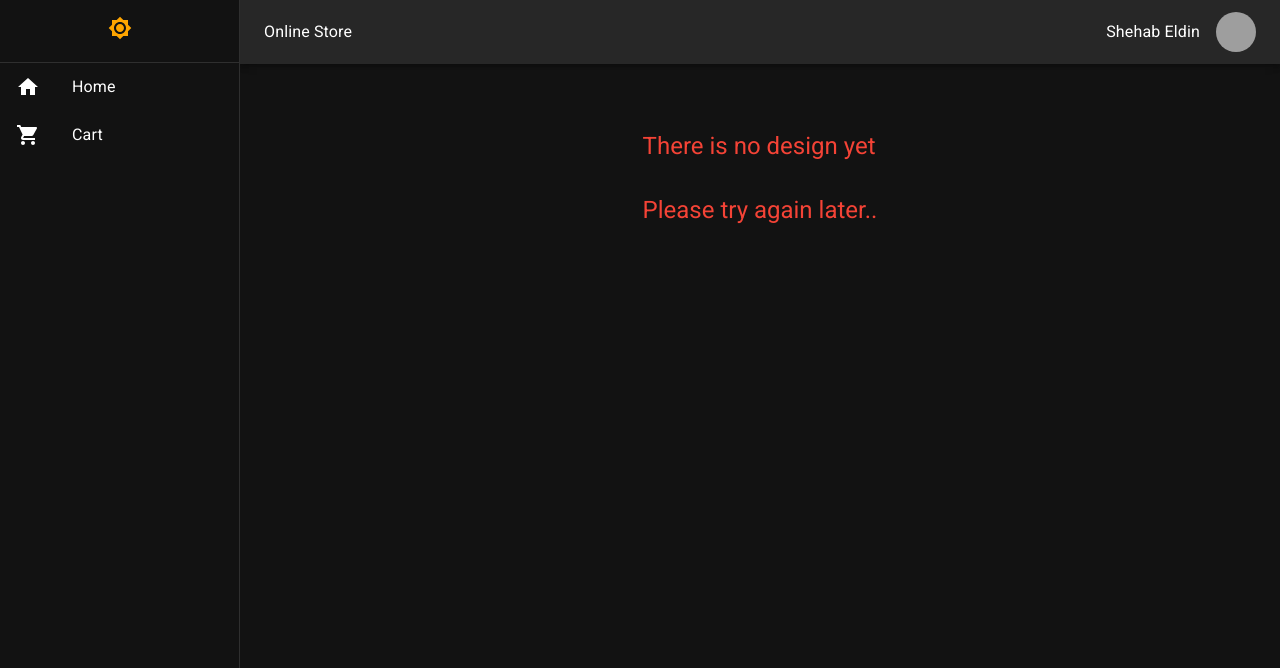
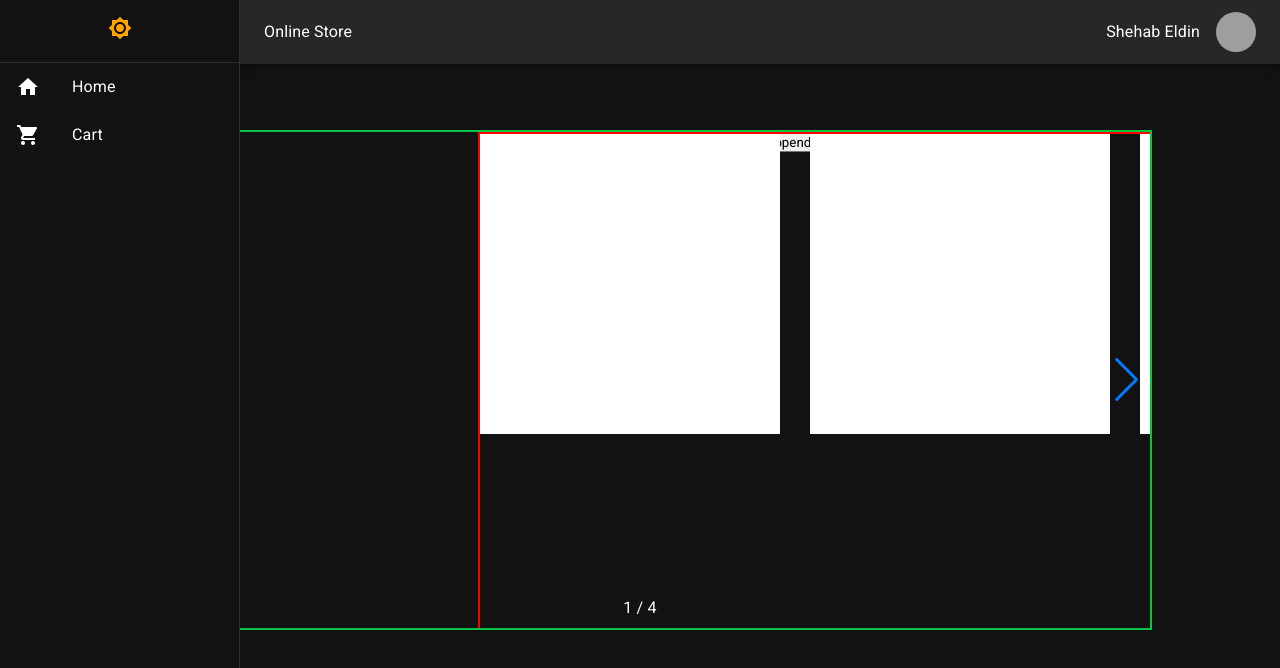
Before and after one commit to ShehabMm/Full-stack-Online-store-with-Nodejs, a React (Create React App) app in the folder frontend/: page /SwiperComponent in a window 1280 px wide. Shown: the top 668 px of the page. Built offline with nearby package versions, Linux system fonts and the light colour scheme; grey boxes are pictures that could not be loaded; a web font is replaced by a local one.

Commit message:
swippper

```diff
--- a/frontend/package.json
+++ b/frontend/package.json
@@ -6,7 +6,7 @@
     "@emotion/react": "^11.10.6",
     "@emotion/styled": "^11.10.6",
     "@mui/icons-material": "^5.11.11",
-    "@mui/material": "^5.11.13",
+    "@mui/material": "^5.11.14",
     "@reduxjs/toolkit": "^1.9.3",
     "@testing-library/jest-dom": "^5.16.5",
     "@testing-library/react": "^14.0.0",
@@ -18,7 +18,7 @@
     "react-router-dom": "^6.9.0",
     "react-scripts": "5.0.1",
     "styled-components": "^5.3.9",
-    "swiper": "6.8",
+    "swiper": "^9.1.1",
     "web-vitals": "^3.3.0"
   },
   "scripts": {
--- a/frontend/src/App.js
+++ b/frontend/src/App.js
@@ -8,7 +8,7 @@ import {
 } from "react-router-dom";
 import Cart from "pages/cart/Cart";
 import Productdetails from "pages/productDetails/ProductDetails";
-import Swiper from "pages/swiper/swiper"
+import SwiperComponent from "pages/swiper/swiper"
 import NotFound from "./pages/NotFound";
 
 const router = createBrowserRouter(
@@ -17,7 +17,7 @@ const router = createBrowserRouter(
       <Route index element={<Home />} />
       <Route path="cart" element={<Cart />} />
       <Route path="Productdetails/:id" element={<Productdetails />} />
-      <Route path="Swiper" element={<Swiper />} />
+      <Route path="SwiperComponent" element={<SwiperComponent />} />
 
 
 
--- a/frontend/src/pages/home/Home.jsx
+++ b/frontend/src/pages/home/Home.jsx
@@ -15,7 +15,6 @@ import { addQuantity, decreaseQuantity } from "Redux/counterSlice";
 import AddIcon from "@mui/icons-material/Add";
 import RemoveIcon from "@mui/icons-material/Remove";
 import Badge from "@mui/material/Badge";
-import Swiper from "pages/swiper/swiper";
 import ImageListMuiComponent from "MUI-components/imageList/imageList";
 
 
@@ -159,7 +158,7 @@ const Home = () => {
 
 
 
-        <Swiper />
+
 
 
 
--- a/frontend/src/pages/swiper/swiper.css
+++ /dev/null
@@ -1,17 +0,0 @@
-main{
-
-display: flex;
-flex-direction: row;
-flex-wrap: wrap;
-
-}
-
-
-
-
-img{
-
-width: 240px;
-height:240px
-
-}
--- a/frontend/src/pages/swiper/swiper.jsx
+++ b/frontend/src/pages/swiper/swiper.jsx
@@ -1,42 +1,98 @@
-import "./swiper.css";
-import {Swiper, SwiperSlide } from 'swiper/react';
-import 'swiper/swiper.min.css'
+// Import Swiper React components
+import { Swiper, SwiperSlide } from "swiper/react";
+import React, {  useState } from "react";
+
+// Import Swiper styles
+import "swiper/css";
+import "swiper/css/grid";
+import "swiper/css/pagination";
+import "swiper/css/navigation";
+
+import "./swiperStyle.css";
+
+// import required modules
+import { Pagination, Navigation } from "swiper";
+
+const imgLink = [
+  "https://res.cloudinary.com/dvytkrzaq/image/upload/v1679635328/online%20store/800px_COLOURBOX8072182_de1amq.jpg",
+  "https://res.cloudinary.com/dvytkrzaq/image/upload/v1679635329/online%20store/black-bowler-hat-on-white-background-vector_n7f2ah.jpg",
+  "https://res.cloudinary.com/dvytkrzaq/image/upload/v1679635328/online%20store/istockphoto-1152609532-170667a_wnxcc7.jpg",
+  "https://res.cloudinary.com/dvytkrzaq/image/upload/v1679635327/online%20store/37-374963_download-hat-free-png-image-hat-in-white_owk3gk.jpg",
+]
+
+
+const SwiperComponent = () => {
+
+  const [swiperRef, setSwiperRef] = useState(null);
+
+  let appendNumber = 4;
+  let prependNumber = 1;
+
+  const prepend2 = () => {
+    swiperRef.prependSlide([
+      '<div class="swiper-slide">Slide ' + --prependNumber + "</div>",
+      '<div class="swiper-slide">Slide ' + --prependNumber + "</div>",
+    ]);
+  };
+
+  const prepend = () => {
+    swiperRef.prependSlide(
+      '<div class="swiper-slide">Slide ' + --prependNumber + "</div>"
+    );
+  };
+
+  const append = () => {
+    swiperRef.appendSlide(
+      '<div class="swiper-slide">Slide ' + ++appendNumber + "</div>"
+    );
+  };
+
+  const append2 = () => {
+    swiperRef.appendSlide([
+      '<div class="swiper-slide">Slide ' + ++appendNumber + "</div>",
+      '<div class="swiper-slide">Slide ' + ++appendNumber + "</div>",
+    ]);
+  };
+
+  return (
+    <>
+      <Swiper
+        onSwiper={setSwiperRef}
+        slidesPerView={3}
+        centeredSlides={true}
+        spaceBetween={30}
+        pagination={{
+          type: "fraction",
+        }}
+        navigation={true}
+        modules={[Pagination, Navigation]}
+        className="mySwiper"
+      >
+        <SwiperSlide>slide 1</SwiperSlide>
+        <SwiperSlide>Slide 2</SwiperSlide>
+        <SwiperSlide>Slide 3</SwiperSlide>
+        <SwiperSlide>Slide 4</SwiperSlide>
+      </Swiper>
+
+      <p className="append-buttons">
+        <button onClick={() => prepend2()} className="prepend-2-slides">
+          Prepend 2 Slides
+        </button>
+        <button onClick={() => prepend()} className="prepend-slide">
+          Prepend Slide
+        </button>
+        <button onClick={() => append()} className="append-slide">
+          Append Slide
+        </button>
+        <button onClick={() => append2()} className="append-2-slides">
+          Append 2 Slides
+        </button>
+      </p>
+    </>
 
 
 
-
-
-// const imgLink = [
-//   "https://res.cloudinary.com/dvytkrzaq/image/upload/v1679635328/online%20store/800px_COLOURBOX8072182_de1amq.jpg",
-//   "https://res.cloudinary.com/dvytkrzaq/image/upload/v1679635329/online%20store/black-bowler-hat-on-white-background-vector_n7f2ah.jpg",
-//   "https://res.cloudinary.com/dvytkrzaq/image/upload/v1679635328/online%20store/istockphoto-1152609532-170667a_wnxcc7.jpg",
-//   "https://res.cloudinary.com/dvytkrzaq/image/upload/v1679635327/online%20store/37-374963_download-hat-free-png-image-hat-in-white_owk3gk.jpg",
-
-// ]
-
-
-
-const SwiperComponent = () => {
-  return (
-    <main>
-    <Swiper
-      spaceBetween={50}
-      slidesPerView={3}
-      // onSlideChange={() => console.log('slide change')}
-      // onSwiper={(swiper) => console.log(swiper)}
-    >
-      <SwiperSlide>Slide 1</SwiperSlide>
-      <SwiperSlide>Slide 2</SwiperSlide>
-      <SwiperSlide>Slide 3</SwiperSlide>
-      <SwiperSlide>Slide 4</SwiperSlide>
-      ...
-    </Swiper>
-
-
-
-
-    </main>
   );
-}
+};
 
 export default SwiperComponent;
--- /dev/null
+++ b/frontend/src/pages/swiper/swiperStyle.css
@@ -0,0 +1,32 @@
+
+.mySwiper{
+right:10%;
+width: 80vw !important;
+height: 500px !important;
+
+}
+.swiper-wrapper{
+
+  border:2px solid red;
+
+}
+.swiper {
+  position:absolute;
+  display: flex;
+  justify-content: center;
+  border:2px solid rgb(8, 196, 65);
+}
+
+.swiper-slide {
+  text-align: center;
+  font-size: 18px;
+  background: #fff;
+  width: 300px !important;
+  height: 300px !important;
+
+  /* Center slide text vertically */
+  display: flex;
+  justify-content: center;
+  align-items: center;
+  align-content: center;
+}
```
Also changed, not shown: frontend/src/pages/swiper/Item.js (deleted, +0 -13 lines), 1 other file (tests, documents, lock files or other folders).
